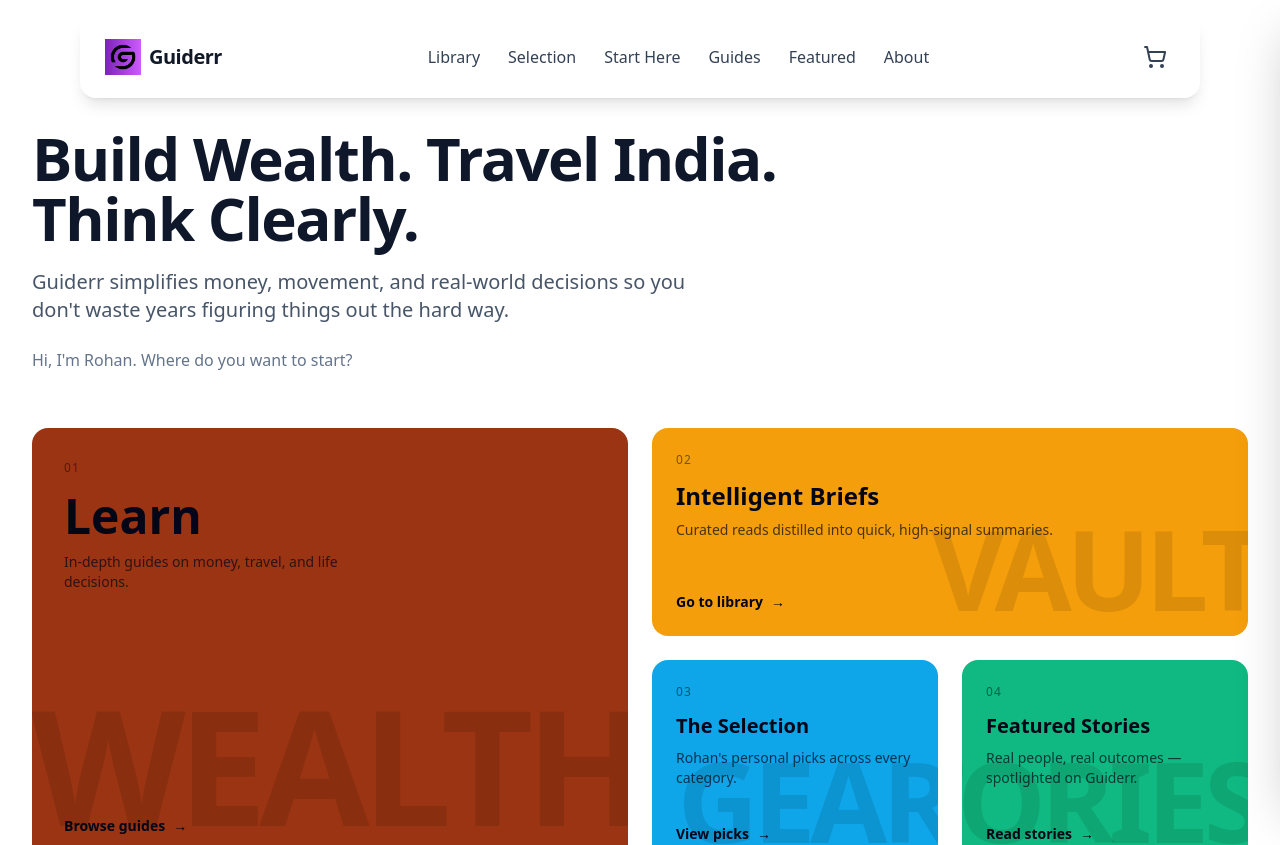
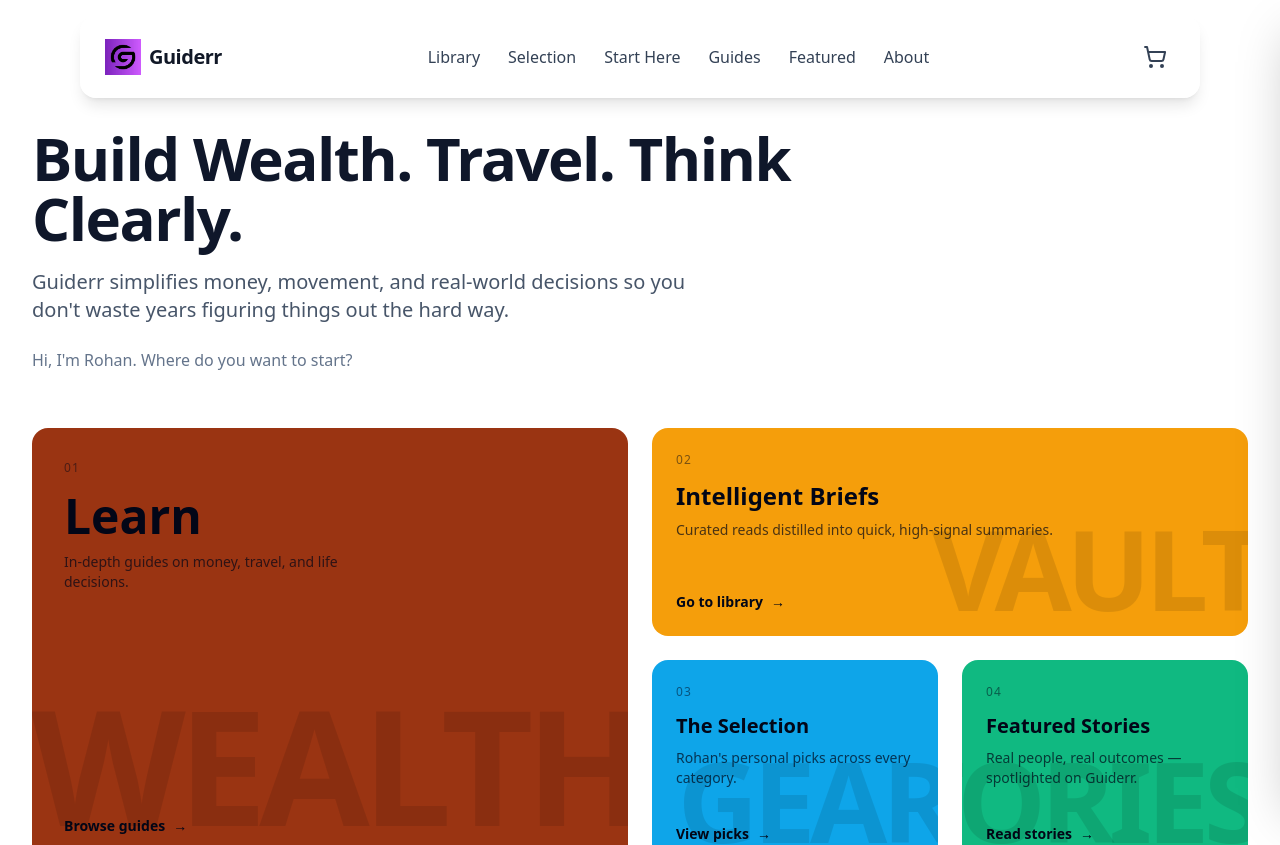
Before and after one commit to rohanvraj/guiderr, a React (Vite) app: page / in a window 1280 px wide. Shown: the top 845 px of the page. Built offline with nearby package versions, Linux system fonts and the light colour scheme; no server answers.

Commit message:
hero update

```diff
--- a/src/components/Hero.tsx
+++ b/src/components/Hero.tsx
@@ -77,7 +77,7 @@ export default function Hero() {
           {/* Copy block */}
           <div className="mb-10 sm:mb-14 max-w-3xl">
             <h1 className="text-4xl sm:text-5xl lg:text-6xl font-bold tracking-tight text-slate-900 leading-[1.1] mb-5">
-              Build Wealth. Travel India. Think Clearly.
+              Build Wealth. Travel. Think Clearly.
             </h1>
             <p className="text-lg sm:text-xl text-slate-600 leading-relaxed mb-6 max-w-2xl">
               Guiderr simplifies money, movement, and real-world decisions so you don't waste years figuring things out the hard way.
```
